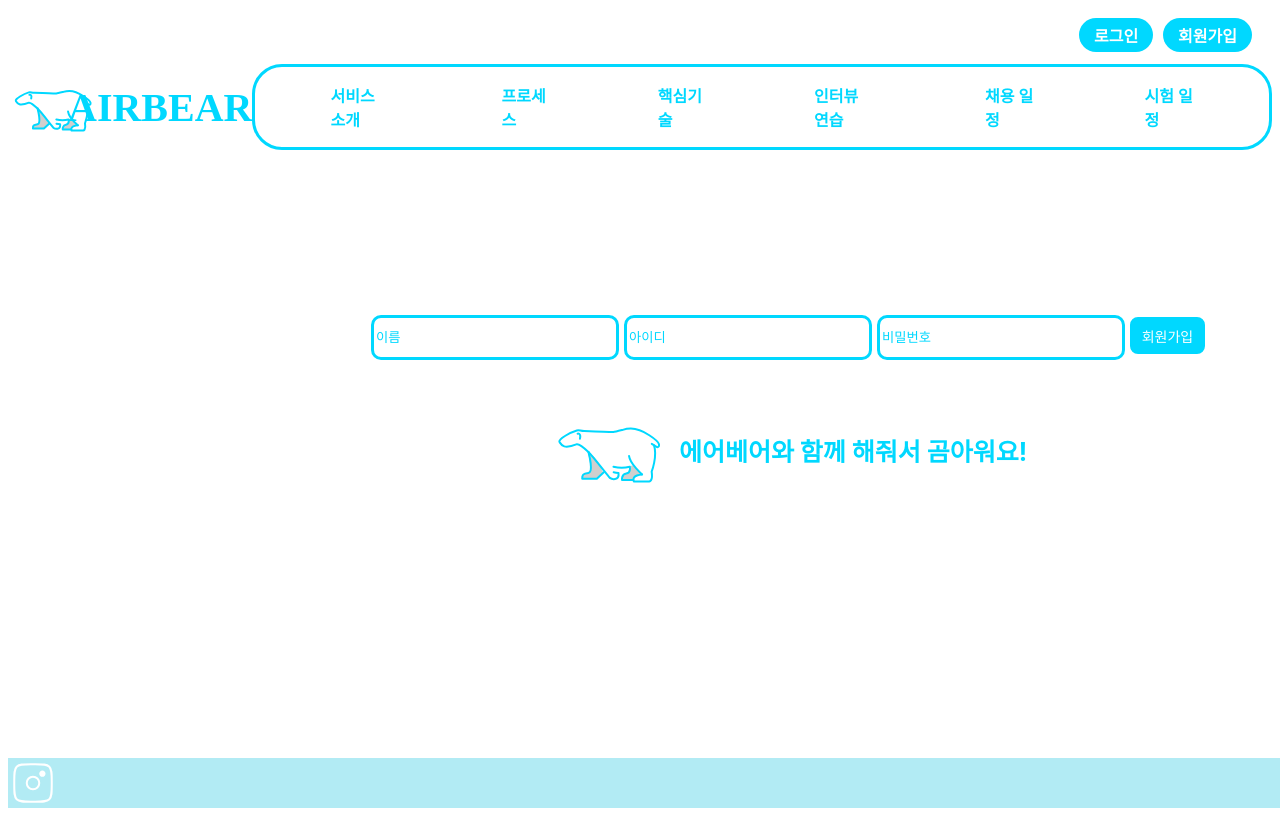
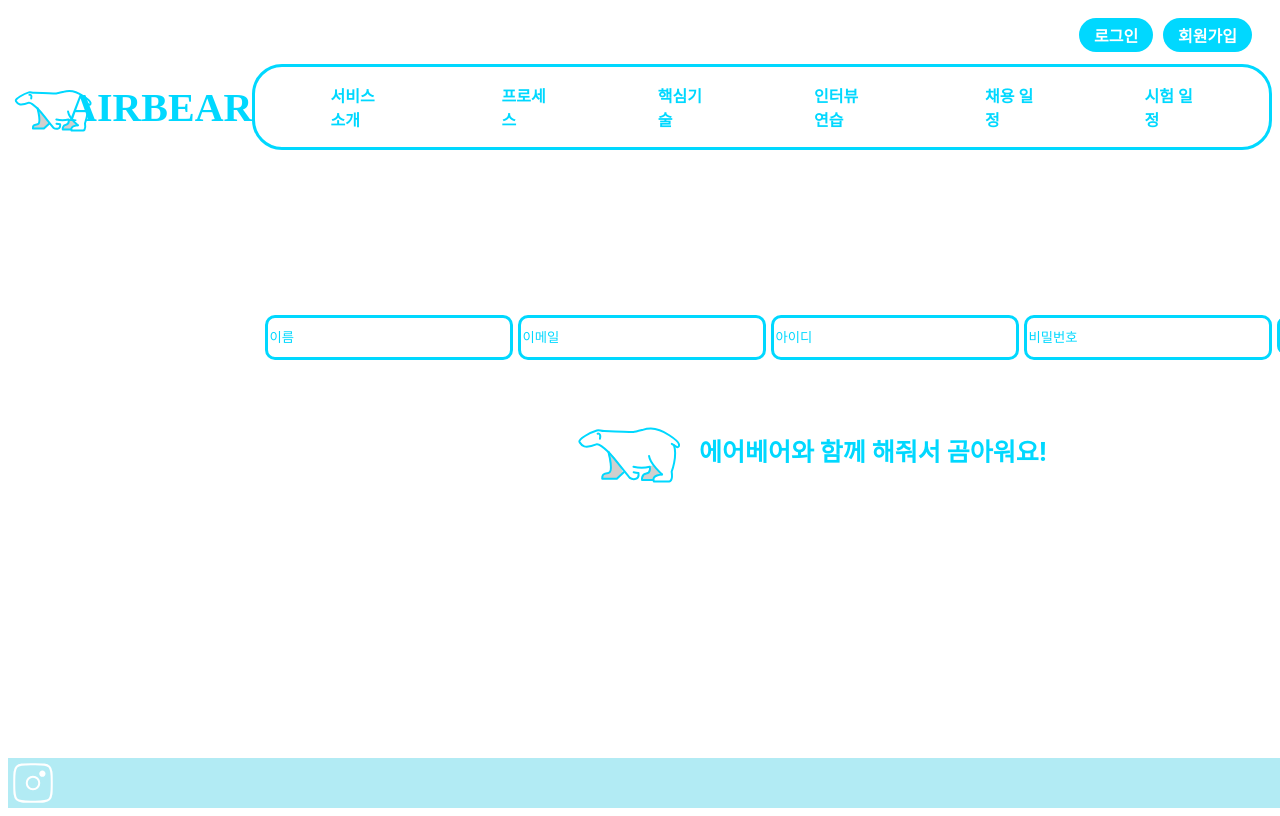
Before and after one commit to Airbear-HS/AIRBEAR, a React (Create React App) app: page /signup in a window 1280 px wide. Shown: the top 816 px of the page. Built offline with nearby package versions, Linux system fonts and the light colour scheme.

Commit message:
coconutsignupfinal

```diff
--- a/src/component/Signup.css
+++ b/src/component/Signup.css
@@ -4,12 +4,12 @@
   align-items: center;
   justify-content: center;
   padding: 20px;
-  width: 1000px;
+  width: 1500px;
   height: 400px;
   border-radius: 20px;
   border: 3px solid #fffff;
   background: #fffff;
-  margin-left: 240px;
+  margin-left: 10px;
 }
 
 .text,
--- a/src/component/Signup.jsx
+++ b/src/component/Signup.jsx
@@ -5,9 +5,14 @@ function Signup() {
   return (
     <div className="signup-container">
       <form className="signup-form">
-        <input type="name" placeholder="이름" className="login-input" />
-        <input type="text" placeholder="아이디" className="login-input" />
-        <input type="password" placeholder="비밀번호" className="login-input" />
+        <input type="name" placeholder="이름" className="signup-input" />
+        <input type="email" placeholder="이메일" className="signup-input" />
+        <input type="text" placeholder="아이디" className="signup-input" />
+        <input
+          type="password"
+          placeholder="비밀번호"
+          className="signup-input"
+        />
 
         <button type="submit" className="signup-button_real">
           회원가입
```
